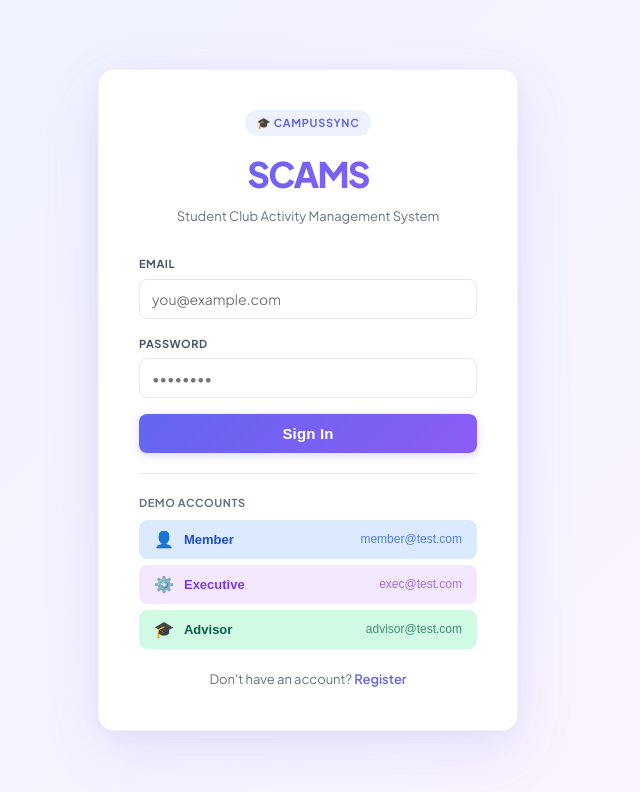
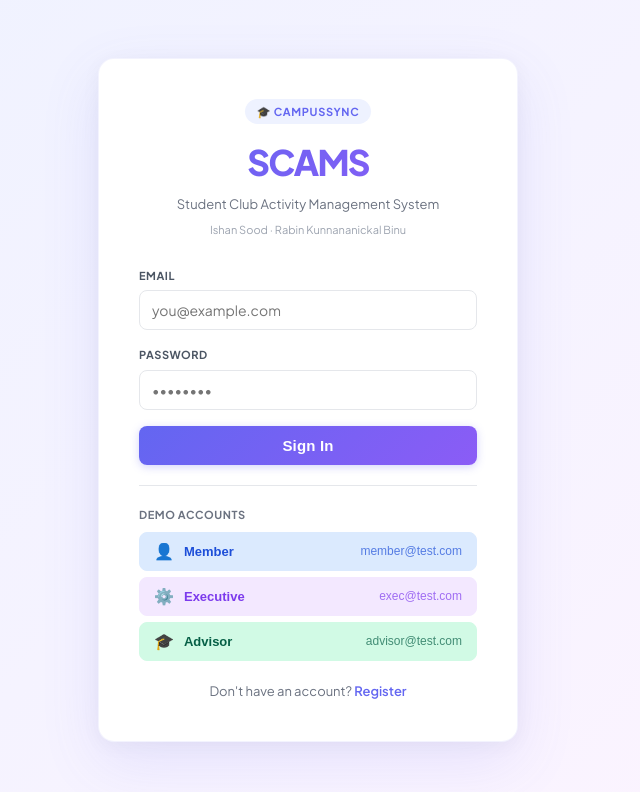
Before and after one commit to Ishannsood/scams-project, a React (Create React App) app in the folder scams-frontend/: page /login in a window 1280 px wide. Shown: the top 792 px of the page, without its empty margins (332-972 px from the left). Built offline with nearby package versions, Linux system fonts and the light colour scheme; no server answers.

Commit message:
add team names to login page

```diff
--- a/scams-frontend/src/api.js
+++ b/scams-frontend/src/api.js
@@ -1,4 +1,4 @@
-const BASE = '/api';
+const BASE = process.env.REACT_APP_API_URL || '/api';
 
 const getToken = () => localStorage.getItem('scams_token');
 
--- a/scams-frontend/src/pages/Login.js
+++ b/scams-frontend/src/pages/Login.js
@@ -31,6 +31,9 @@ export default function Login() {
           <div className="auth-logo-badge">🎓 CampusSync</div>
           <h1>SCAMS</h1>
           <p>Student Club Activity Management System</p>
+          <p style={{ fontSize: '11px', color: 'var(--gray-400)', marginTop: '6px' }}>
+            Ishan Sood · Rabin Kunnananickal Binu
+          </p>
         </div>
 
         {error && <div className="alert alert-error">{error}</div>}
```
Also changed, not shown: 1 other file (tests, documents, lock files or other folders).
